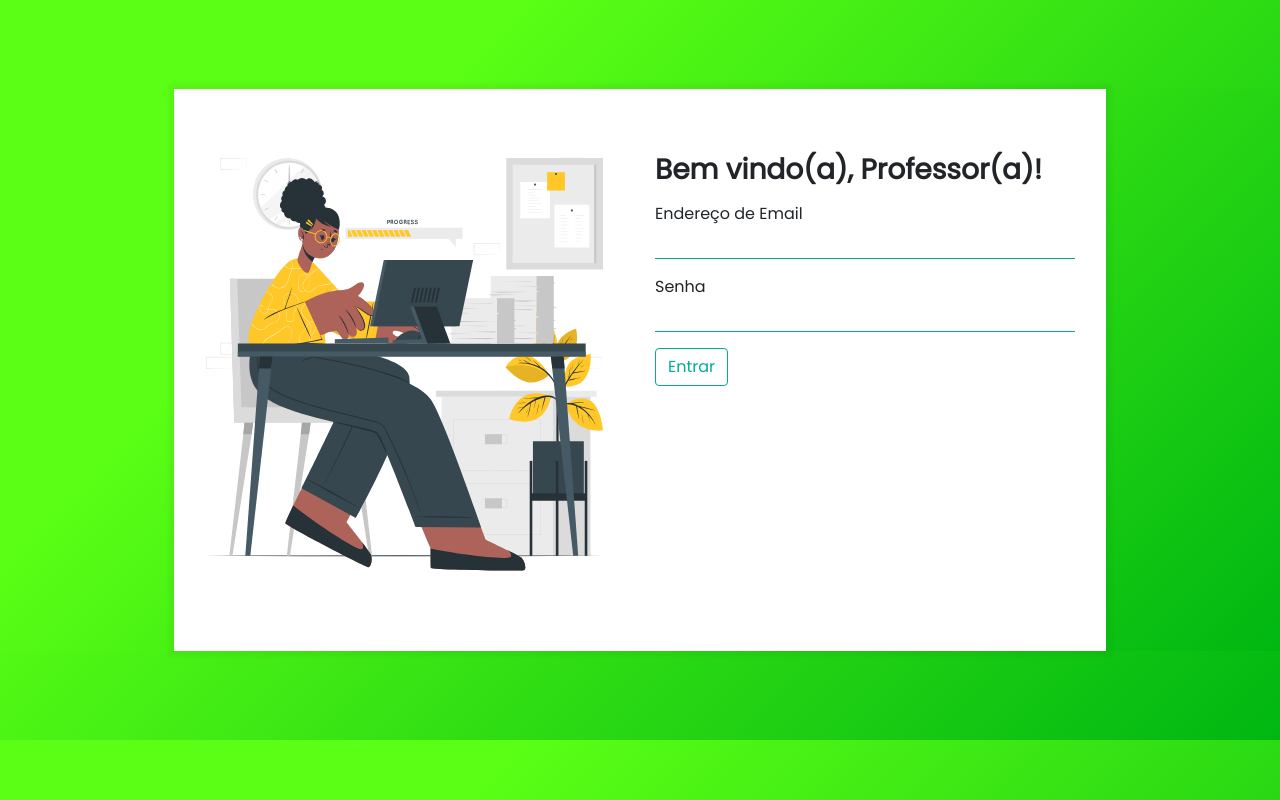
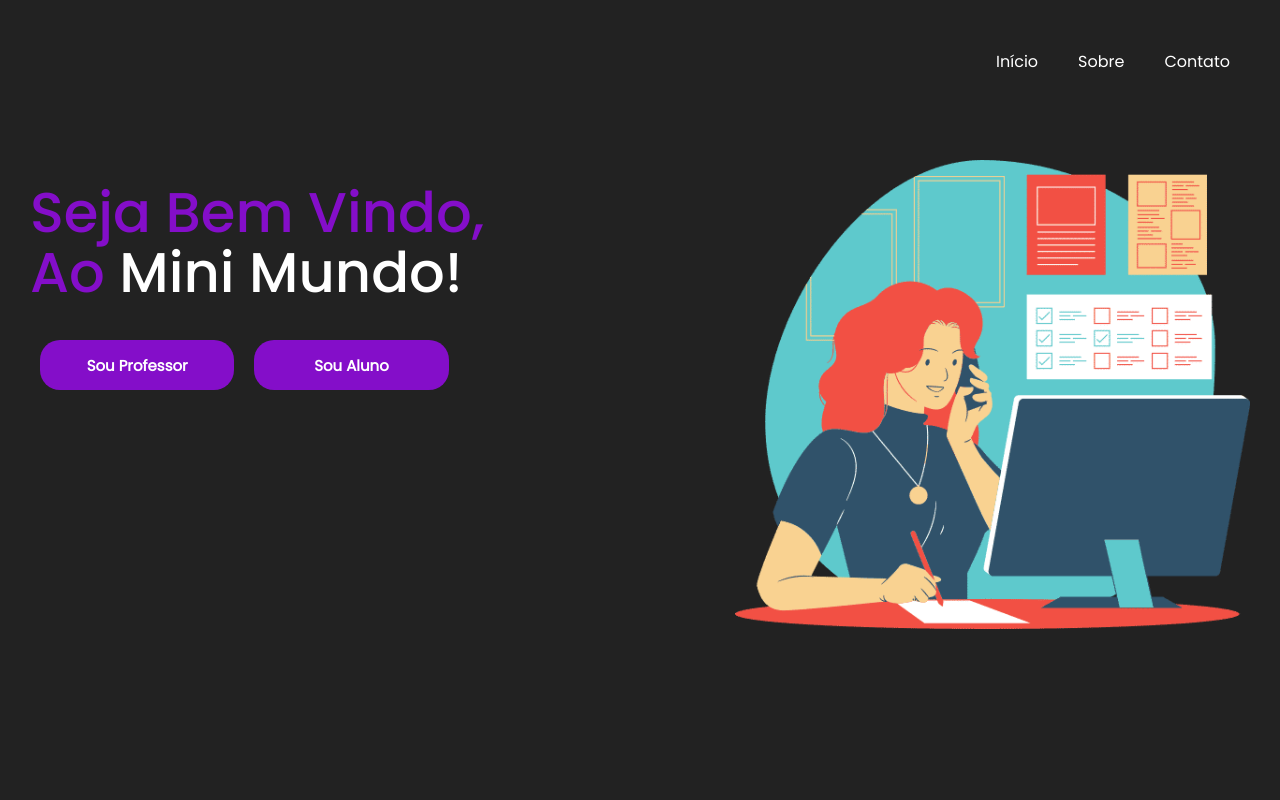
Before and after one commit to minimundo/frontend, a Nuxt app: page /login in a window 1280 px wide. Built offline with nearby package versions, Linux system fonts and the light colour scheme.

Commit message:
♻️ reafactor: start the login page refactoring process

```diff
--- a/pages/login.vue
+++ b/pages/login.vue
@@ -1,53 +1,63 @@
 <template>
-  <body>
+    <section>
+        <header>
+            <ul id="nav-bar">
+                <nuxt-link id="start" to="/">
+                    <li>Início</li>
+                </nuxt-link>
+                <nuxt-link id="about" to="/">
+                    <li>Sobre</li>
+                </nuxt-link>
+                <nuxt-link id="contact" to="/">
+                    <li>Contato</li>
+                </nuxt-link>
+                <nuxt-link v-if="userAccount.type == 'teacher'" id="student" to="/student">
+                    <li>Sou Aluno</li>
+                </nuxt-link>
+            </ul>
+        </header>
         <main>
-      <div class="container">
-        <div class="row content">
-          <div class="col-md-6 mb-3">
-            <img
-              src="../static/teacher.svg"
-              class="img-fluid"
-              alt="Teacher Image"
-            />
+            <aside id="signIn">
+                <h2 id="welcome">
+                    <span>Seja Bem Vindo,</span>
+                </h2>
+                <h2 v-if="userAccount.type == null" id="minimundo">
+                    <span>Ao</span> Mini Mundo!
+                </h2>
+                <h2 v-else-if="userAccount.type == 'teacher'" id="minimundo">
+                    Professor(a)!
+                </h2>
+                <div v-if="userAccount.type == null" id="choose-account">
+                    <div class="choice-options" @click="teacher()">Sou Professor</div>
+                    <nuxt-link class="choice-options" to="/student">
+                        <div>Sou Aluno</div>
+                    </nuxt-link>
                 </div>
-          <div class="col-md-6">
-            <h3 class="signin-text mb-3">Bem vindo(a), Professor(a)!</h3>
-            <form>
-              <div class="form-group">
-                <label for="email">Endereço de Email</label>
-                <input
-                  v-model="credentials.email"
-                  type="email"
-                  name="email"
-                  class="form-control"
-                />
-              </div>
-              <div class="form-group">
-                <label for="password">Senha</label>
-                <input
-                  v-model="credentials.password"
-                  type="password"
-                  name="password"
-                  class="form-control"
-                />
-              </div>
-              <div class="btn btn-class" @click="login()">Entrar</div>
+                <form v-if="userAccount.type == 'teacher'">
+                    <p>Faça login com as suas credenciais para ter acesso a plataforma.</p>
+                    <input id="email" v-model="credentials.email" name="email" type="email" placeholder="E-mail">
+                    <input id="password" v-model="credentials.password" name="password" type="password" placeholder="Senha">
+                    <div id="form-submit" @click="login()">Entrar</div>
                 </form>
-          </div>
-        </div>
-      </div>
+            </aside>
+            <article>
+                <img id="teacher-image" src="../static/teacher-2.png" alt="Teacher Image">
+            </article>
         </main>
-  </body>
+    </section>
 </template>
-
 <script>
 export default {
-  name: 'SingInTeacher',
+    name: 'LoginPage',
     data() {
         return {
             credentials: {
                 email: '',
                 password: '',
+            },
+
+            userAccount: {
+                type: null,
             },
         }
     },
@@ -64,58 +74,171 @@ export default {
                     console.error(err)
                 })
         },
+
+        teacher() {
+            this.userAccount.type = 'teacher'
         },
+    },
+
 }
 </script>
-
 <style>
-@import url('https://fonts.googleapis.com/css2?family=Poppins&display=swap');
 body {
-  font-family: 'Poppins', sans-serif;
-  background-image: linear-gradient(315deg, #00b712 0%, #5aff15 74%);
-}
-.content {
-  margin: 8%;
-  background-color: #fff;
-  padding: 4rem 1rem 4rem 1rem;
-  box-shadow: 0 0 5px 5px rgba(0, 0, 0, 0.05);
-}
-.signin-text {
-  font-style: normal;
-  font-weight: 600 !important;
-}
-.form-control {
-  display: block;
-  width: 100%;
-  font-size: 1rem;
-  font-weight: 400;
-  line-height: 1.5;
-  border-color: #00ac96 !important;
-  border-style: solid !important;
-  border-width: 0 0 1px 0 !important;
-  padding: 0px !important;
-  color: #495057;
-  height: auto;
-  border-radius: 0;
-  background-color: #fff;
-  background-clip: padding-box;
-}
-.form-control:focus {
-  color: #495057;
-  background-color: #fff;
-  border-color: #fff;
-  outline: 0;
-  box-shadow: none;
-}
-.birthday-section {
+    background-color: rgb(34, 34, 34) !important;
+    color: white;
+    font-family: poppinsregular !important;
+    max-width: 1400px;
+    margin: 0 auto;
     padding: 15px;
 }
-.btn-class {
-  border-color: #00ac96;
-  color: #00ac96;
+
+section {
+    padding: 15px !important;
 }
-.btn-class:hover {
-  background-color: #00ac96;
-  color: #fff;
+
+header {
+    display: flex;
+    flex-direction: row;
+    justify-content: flex-end;
+    align-items: center;
+}
+
+#title {
+    flex-direction: column !important;
+    line-height: 10px !important;
+}
+
+li {
+    display: inline-block;
+    margin: 20px;
+}
+
+.nuxt-link-active {
+    color: white;
+}
+
+.nuxt-link-active:hover {
+    color: rgb(132, 14, 201);
+    transition: 0.3s all;
+}
+
+a {
+    color: white;
+}
+
+a:hover {
+    color: rgb(132, 14, 201);
+    transition: 0.3s all;
+}
+
+#student {
+    border: 2px solid rgb(132, 14, 201);
+    color: white;
+    padding: 10px;
+    border-radius: 15px;
+}
+
+#student:hover {
+    background-color: rgb(132, 14, 201);
+    color: white;
+}
+
+h1 {
+    font-weight: 200;
+}
+
+#mini {
+    line-height: 10px !important;
+}
+
+main {
+    color: white !important;
+    display: flex;
+    flex-direction: row;
+    justify-content: space-between;
+    margin-top: 50px;
+}
+
+h2 {
+    margin: 50px;
+    font-size: 56px;
+    line-height: 10px;
+    font-family: poppinsmedium !important;
+    margin-left: 0;
+}
+
+span {
+    color: rgb(132, 14, 201);
+}
+
+p {
+    line-height: 20px;
+    max-width: 500px;
+    font-family: poppinslight !important;
+}
+
+img {
+    width: 515px;
+}
+
+#choose-account {
+    display: flex;
+    justify-content: space-around;
+    flex-direction: row;
+    width: 85%;
+}
+
+.choice-options {
+    text-align: center;
+    margin: 10px;
+    height: 20px;
+    padding: 15px;
+    border-radius: 20px;
+    border: none;
+    box-sizing: content-box;
+    font-size: 15px;
+    width: 50%;
+    background-color: rgb(132, 14, 201);
+    color: white;
+    font-weight: bold;
+}
+
+.choice-options:hover {
+    cursor: pointer;
+}
+
+form {
+    display: flex;
+    flex-direction: column;
+    width: 80%;
+}
+
+#form-submit {
+    text-align: center;
+    margin-top: 20px;
+    height: 20px;
+    padding: 15px;
+    border-radius: 20px;
+    border: none;
+    box-sizing: content-box;
+    font-size: 15px;
+    width: 50%;
+    background-color: rgb(132, 14, 201);
+    color: white;
+    font-weight: bold;
+}
+
+#form-submit:hover {
+    cursor: pointer;
+}
+
+input {
+    margin-top: 20px;
+    height: 20px;
+    padding: 15px;
+    border-radius: 20px;
+    border: none;
+    box-sizing: content-box;
+    font-size: 15px;
 }
 </style>
```
Lines whose indentation alone changed are shown as unchanged.
